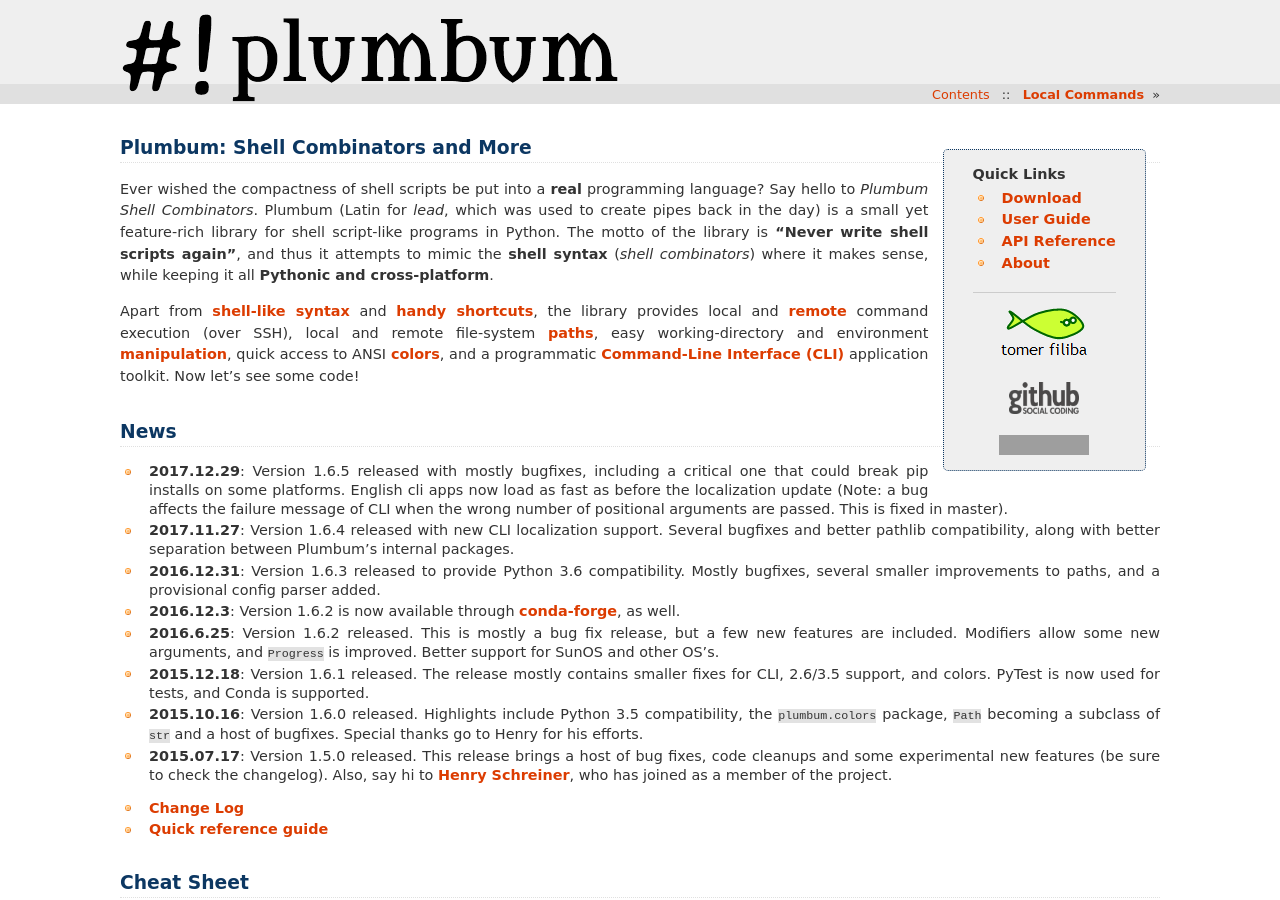
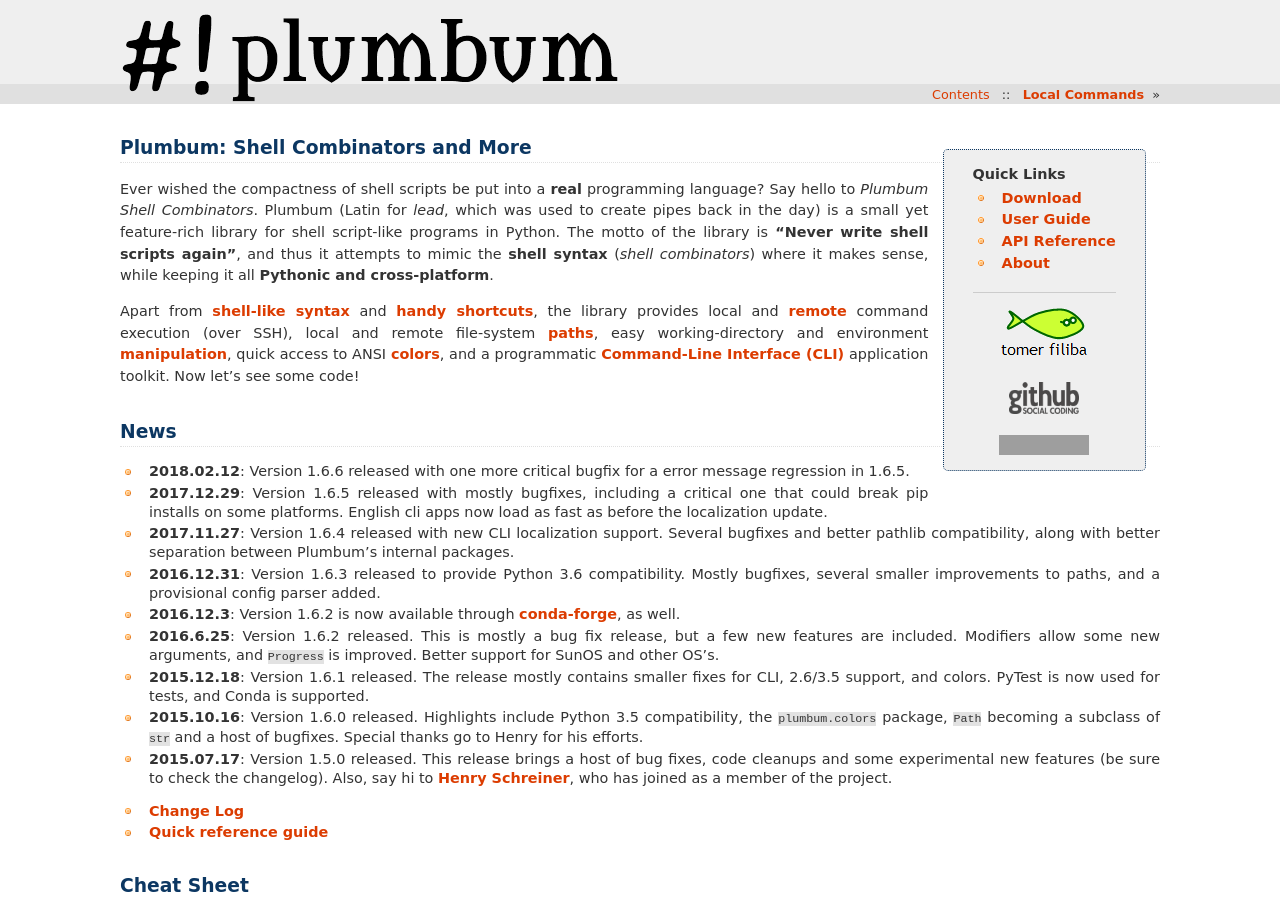
Before and after one commit to tomerfiliba/plumbum, a Sphinx documentation site: the page built from docs/index.rst, in a window 1280 px wide and 900 px high. Built offline with Sphinx 7.4.7, drawn with Linux system fonts in a browser that asks for light colours; grey boxes are pictures that could not be loaded.

Commit message:
Adding news item

```diff
--- a/docs/_news.rst
+++ b/docs/_news.rst
@@ -1,4 +1,6 @@
-* **2017.12.29**: Version 1.6.5 released with mostly bugfixes, including a critical one that could break pip installs on some platforms. English cli apps now load as fast as before the localization update (Note: a bug affects the failure message of CLI when the wrong number of positional arguments are passed. This is fixed in master).
+* **2018.02.12**: Version 1.6.6 released with one more critical bugfix for a error message regression in 1.6.5.
+
+* **2017.12.29**: Version 1.6.5 released with mostly bugfixes, including a critical one that could break pip installs on some platforms. English cli apps now load as fast as before the localization update.
 
 * **2017.11.27**: Version 1.6.4 released with new CLI localization support. Several bugfixes and better pathlib compatibility, along with better separation between Plumbum's internal packages.
 
```
